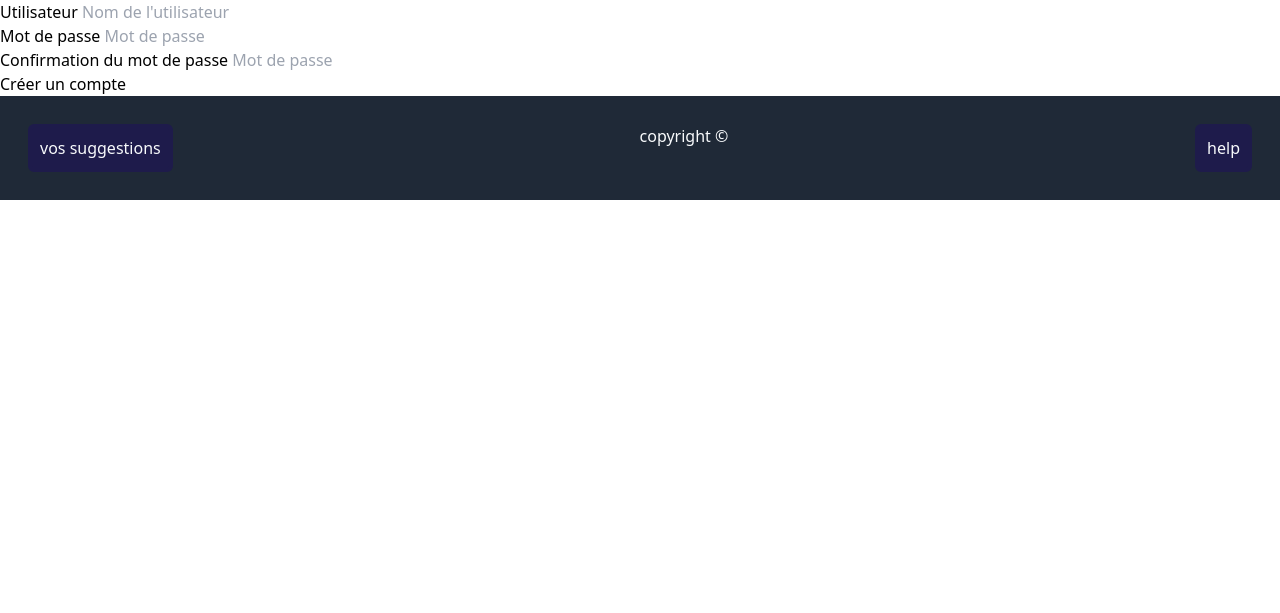
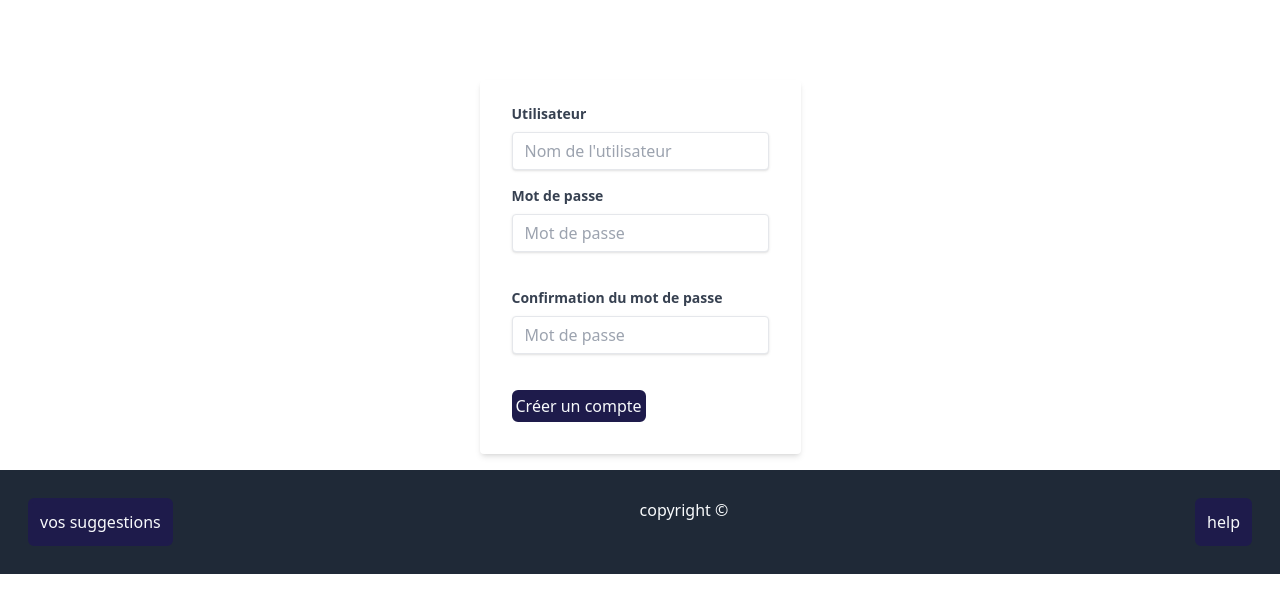
Before and after one commit to SoizicMM/Jules_Raphael, a Flask app: page /register in a window 1280 px wide. Shown: the part 144-757 px from the top of the page. Run offline with Flask 3, Linux system fonts and the light colour scheme; some libraries are stand-ins or nearby versions.

Commit message:
login et register tailwind

```diff
--- a/templates/register.html
+++ b/templates/register.html
@@ -3,22 +3,22 @@
 {% if erreur %}
   <p><strong>Erreur:</strong> {{ erreur }} </p>
 {% endif %}
-<div>
-  <form method="POST" action="">
-    <div class="flex-wrap-reverse">
-      <label>Utilisateur</label>
-      <input name="utilisateur" type="text" placeholder="Nom de l'utilisateur">
+<div class="flex items-center justify-center pt-20">
+  <form method="POST" action="" class="bg-white shadow-md rounded px-8 pt-6 pb-8 mb-4">
+    <div class="flex-wrap-reverse mb-4">
+      <label class="block text-gray-700 text-sm font-bold mb-2" for="utilisateur">Utilisateur</label>
+      <input class="shadow appearance-none border rounded w-full py-2 px-3 text-gray-700 leading-tight focus:outline-none focus:shadow-outline" name="utilisateur" type="text" placeholder="Nom de l'utilisateur">
+    </div>
+    <div class="mb-6">
+      <label  class="block text-gray-700 text-sm font-bold mb-2" for="mot_de_passe">Mot de passe</label>
+      <input class="shadow appearance-none border  rounded w-full py-2 px-3 text-violet-900 mb-3 leading-tight focus:outline-none focus:shadow-outline"name="mot_de_passe" type="password" placeholder="Mot de passe">
+    </div>
+    <div class="mb-6">
+      <label  class="block text-gray-700 text-sm font-bold mb-2">Confirmation du mot de passe</label>
+      <input class="shadow appearance-none border  rounded w-full py-2 px-3 text-violet-900 mb-3 leading-tight focus:outline-none focus:shadow-outline" name="verif_mot_de_passe" type="password" placeholder="Mot de passe">
     </div>
     <div>
-      <label>Mot de passe</label>
-      <input name="mot_de_passe" type="password" placeholder="Mot de passe">
-    </div>
-    <div>
-      <label>Confirmation du mot de passe</label>
-      <input name="verif_mot_de_passe" type="password" placeholder="Mot de passe">
-    </div>
-    <div>
-      <button type="submit">
+      <button  class="text-slate-50  border-solid  bg-indigo-950  rounded-md border-indigo-950 border-4"type="submit">
         Créer un compte
       </button>
     </div>
```
Also changed, not shown: templates/login.html (+10 -10 lines).
